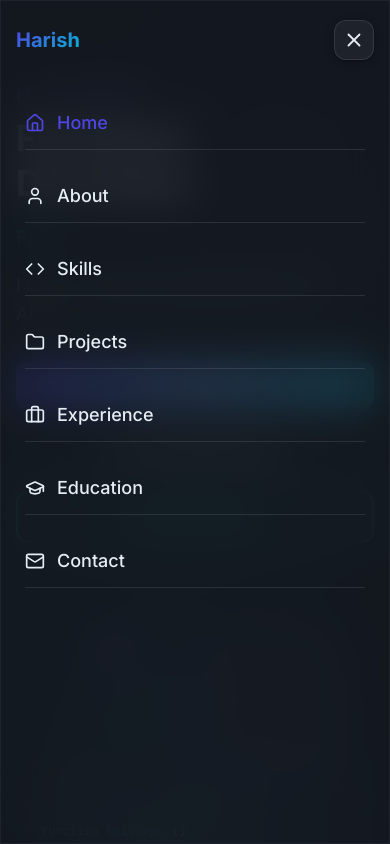
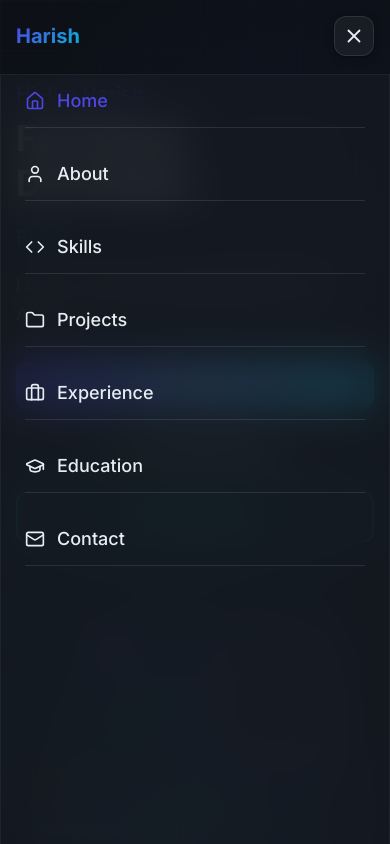
Before and after one commit to Harish2915/portfolio, a React (Vite) app: page / in a window 390 px wide. Both pictures are taken after a click on the button 354 px from the left and 40 px from the top of the page. Shown: the top 844 px of the page. Built offline with nearby package versions, Linux system fonts and the light colour scheme.

Commit message:
Implement body scroll lock for mobile menu and refine Navbar styles for better responsiveness

```diff
--- a/src/components/Navbar.jsx
+++ b/src/components/Navbar.jsx
@@ -53,6 +53,11 @@ export default function Navbar() {
     return () => window.removeEventListener("scroll", handleScroll);
   }, []);
 
+  /* Lock body scroll when menu open */
+  useEffect(() => {
+    document.body.style.overflow = isMobileMenuOpen ? "hidden" : "auto";
+  }, [isMobileMenuOpen]);
+
   return (
     <>
       {/* Header */}
@@ -60,10 +65,9 @@ export default function Navbar() {
         initial={{ y: -100 }}
         animate={{ y: 0 }}
         transition={{ duration: 0.5 }}
-        className={`fixed top-0 left-0 right-0 z-50 transition-all duration-300 ${
-          isScrolled
-            ? "glass shadow-soft py-3 backdrop-blur-md"
-            : "py-5 bg-transparent"
+        className={`fixed top-0 left-0 right-0 z-50 transition-all duration-300 ${isScrolled
+            ? "glass shadow-soft py-4 backdrop-blur-md"
+            : "py-4 bg-transparent"
           }`}
       >
         <div className="max-w-7xl mx-auto px-4 sm:px-6 lg:px-8 flex items-center justify-between">
@@ -83,18 +87,14 @@ export default function Navbar() {
                 <a
                   key={link.name}
                   href={link.href}
-                  className={`flex items-center gap-2 font-medium transition relative
-                    ${
-                      isActive
+                  className={`flex items-center gap-2 font-medium transition relative ${isActive
                       ? "text-primary"
                       : "text-muted hover:text-primary"
                     }`}
                 >
                   <Icon size={18} />
-
                   {link.name}
 
-                  {/* Active underline */}
                   {isActive && (
                     <motion.span
                       layoutId="navUnderline"
@@ -125,11 +125,14 @@ export default function Navbar() {
         {isMobileMenuOpen && (
           <motion.div
             initial={{ opacity: 0, y: -20 }}
-            animate={{ opacity: 1, y: 0 }}
+            animate={{ opacity: 1, y: 10 }}
             exit={{ opacity: 0, y: -20 }}
-            className="fixed inset-0 z-40 lg:hidden pt-24 px-6
+            className="fixed left-0 right-0 top-16 bottom-0
+                       z-40 lg:hidden
+                       px-6 pb-20
                        glass backdrop-blur-xl
-           h-screen overflow-y-auto"          >
+                       overflow-y-auto"
+          >
             <nav className="flex flex-col gap-5">
               {navLinks.map((link, i) => {
                 const Icon = link.icon;
@@ -142,9 +145,7 @@ export default function Navbar() {
                     initial={{ opacity: 0, x: -20 }}
                     animate={{ opacity: 1, x: 0 }}
                     transition={{ delay: i * 0.05 }}
-                    className={`flex items-center gap-3 py-3 text-lg font-medium border-b border-white/10
-                      ${
-                        isActive
+                    className={`flex items-center gap-3 py-3 text-lg font-medium border-b border-white/10 ${isActive
                         ? "text-primary"
                         : "text-text hover:text-primary"
                       }`}
```
Lines whose indentation alone changed are shown as unchanged.
